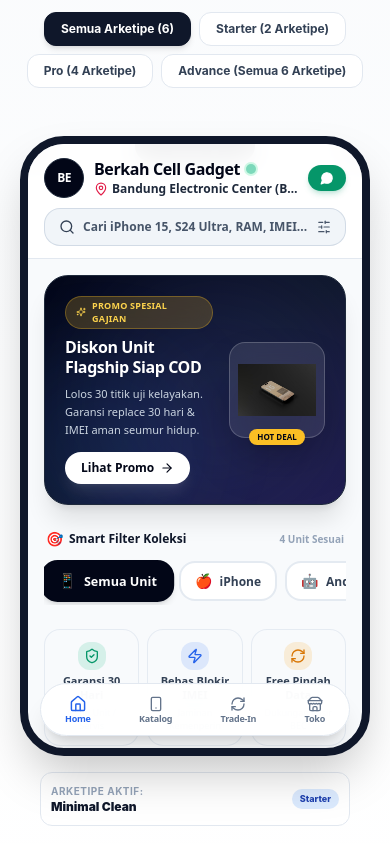
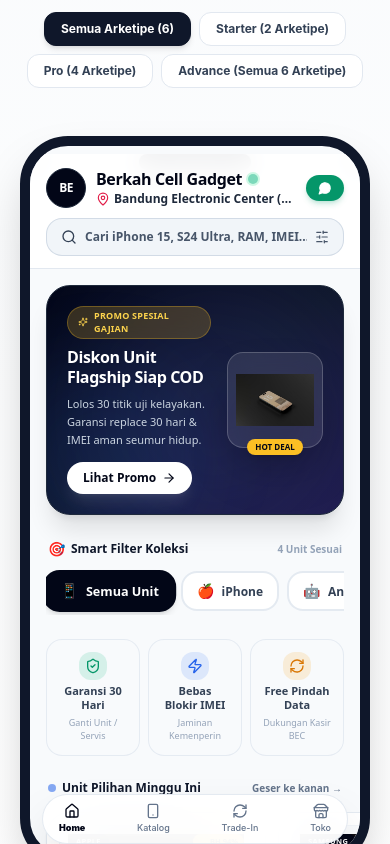
Before and after one commit to nopecode96/gadgetbdg.com, a Next.js app: page / in a window 390 px wide. Shown: the part 2740-3584 px from the top of the page. Built offline with nearby package versions, Linux system fonts and the light colour scheme.

Commit message:
style(showcase): expand phone mockup height to 730px and decouple scrollable content from fixed bottom dock

```diff
--- a/src/components/saas/TemplateShowcase.tsx
+++ b/src/components/saas/TemplateShowcase.tsx
@@ -5,6 +5,10 @@
 import {
   Sparkles,
   ArrowRight,
+  Home,
+  Smartphone,
+  RefreshCw,
+  Store,
 } from "lucide-react";
 import {
   TEMPLATE_LIST,
@@ -105,9 +109,16 @@
   const [activeTab, setActiveTab] = useState<StoreTabType>("home");
   const currentMockStore = createMockStore(activeTheme);
 
-  // If minimal-clean, render the dedicated MinimalCleanLayout
+  // If minimal-clean, render the dedicated MinimalCleanLayout (dock is rendered at the phone frame level)
   if (activeTheme.id === "minimal-clean") {
-    return <MinimalCleanLayout store={currentMockStore} products={MOCK_PRODUCTS} isMockup={true} />;
+    return (
+      <MinimalCleanLayout
+        store={currentMockStore}
+        products={MOCK_PRODUCTS}
+        isMockup={true}
+        hideDock={true}
+      />
+    );
   }
 
   // If dark-gaming, render StoreShell with StoreHomeView
@@ -231,16 +242,37 @@
           <div className="lg:col-span-5 flex flex-col items-center">
             <div className="sticky top-24 flex flex-col items-center">
               {/* Smartphone Frame Outer Bezel */}
-              <div className="relative w-full max-w-[350px] mx-auto h-[620px] rounded-[44px] border-[8px] border-slate-900 bg-slate-50 overflow-hidden flex flex-col shadow-2xl">
-                {/* Dynamic Island / Notch */}
-                <div className="w-[120px] h-[18px] bg-slate-950 top-0 left-1/2 -translate-x-1/2 absolute rounded-b-[1rem] z-30 flex items-center justify-center gap-2 pointer-events-none">
-                  <div className="w-8 h-1 bg-slate-800 rounded-full" />
-                  <div className="w-2 h-2 rounded-full bg-slate-800" />
+              <div className="relative w-full max-w-[350px] sm:max-w-[370px] mx-auto h-[730px] rounded-[48px] border-[10px] border-slate-900 bg-slate-50 dark:bg-slate-950 shadow-2xl overflow-hidden flex flex-col">
+                {/* Notch / Speaker Bar Speaker HP */}
+                <div className="absolute top-2 left-1/2 -translate-x-1/2 w-28 h-4 bg-slate-900 rounded-full z-40 pointer-events-none flex items-center justify-center">
+                  <div className="w-10 h-1 bg-slate-800 rounded-full" />
                 </div>
 
-                {/* Inner Screen Canvas */}
-                <div className="w-full h-full relative overflow-hidden flex flex-col">
+                {/* Screen Content Scrollable Area */}
+                <div className="w-full h-full overflow-y-auto no-scrollbar pb-24 pt-2">
                   <PhoneMockupScreen key={activeTheme.id} activeTheme={activeTheme} />
+                </div>
+
+                {/* Floating Bottom Nav Dock Terkunci Permanen di Bawah */}
+                <div className="absolute bottom-3 left-3 right-3 z-30 pointer-events-none">
+                  <div className="rounded-full backdrop-blur-xl bg-white/95 border border-slate-200/90 shadow-2xl px-4 py-2 flex items-center justify-between text-slate-800">
+                    <div className="flex flex-col items-center gap-0.5 text-slate-950 font-black">
+                      <Home className="w-4 h-4" />
+                      <span className="text-[9px]">Home</span>
+                    </div>
+                    <div className="flex flex-col items-center gap-0.5 text-slate-500 font-medium">
+                      <Smartphone className="w-4 h-4" />
+                      <span className="text-[9px]">Katalog</span>
+                    </div>
+                    <div className="flex flex-col items-center gap-0.5 text-slate-500 font-medium">
+                      <RefreshCw className="w-4 h-4" />
+                      <span className="text-[9px]">Trade-In</span>
+                    </div>
+                    <div className="flex flex-col items-center gap-0.5 text-slate-500 font-medium">
+                      <Store className="w-4 h-4" />
+                      <span className="text-[9px]">Toko</span>
+                    </div>
+                  </div>
                 </div>
               </div>
 
--- a/src/components/templates/minimal-clean/MinimalCleanLayout.tsx
+++ b/src/components/templates/minimal-clean/MinimalCleanLayout.tsx
@@ -27,12 +27,14 @@
   store: StoreData;
   products: ProductData[];
   isMockup?: boolean;
+  hideDock?: boolean;
 }
 
 export function MinimalCleanLayout({
   store,
   products,
   isMockup = false,
+  hideDock = false,
 }: MinimalCleanLayoutProps) {
   const [activeTab, setActiveTab] = useState<StoreTabType>("home");
   const [searchQuery, setSearchQuery] = useState("");
@@ -666,6 +668,7 @@
         </main>
 
         {/* ── 3. FLOATING BOTTOM DOCK NAV (TERKUNCI DI BAWAH) ── */}
+        {!hideDock && (
           <div
             className={`${
               isMockup
@@ -743,6 +746,7 @@
               </button>
             </nav>
           </div>
+        )}
       </div>
     </div>
   );
```
Lines whose indentation alone changed are shown as unchanged.
